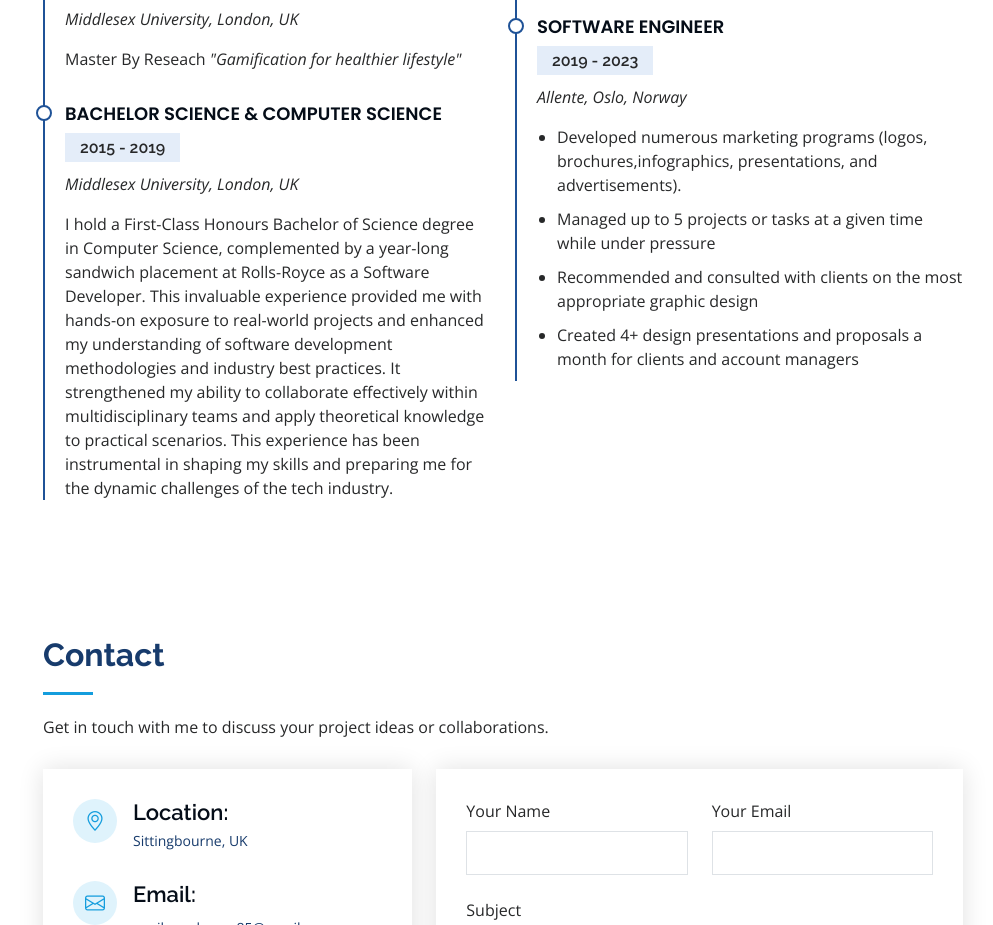
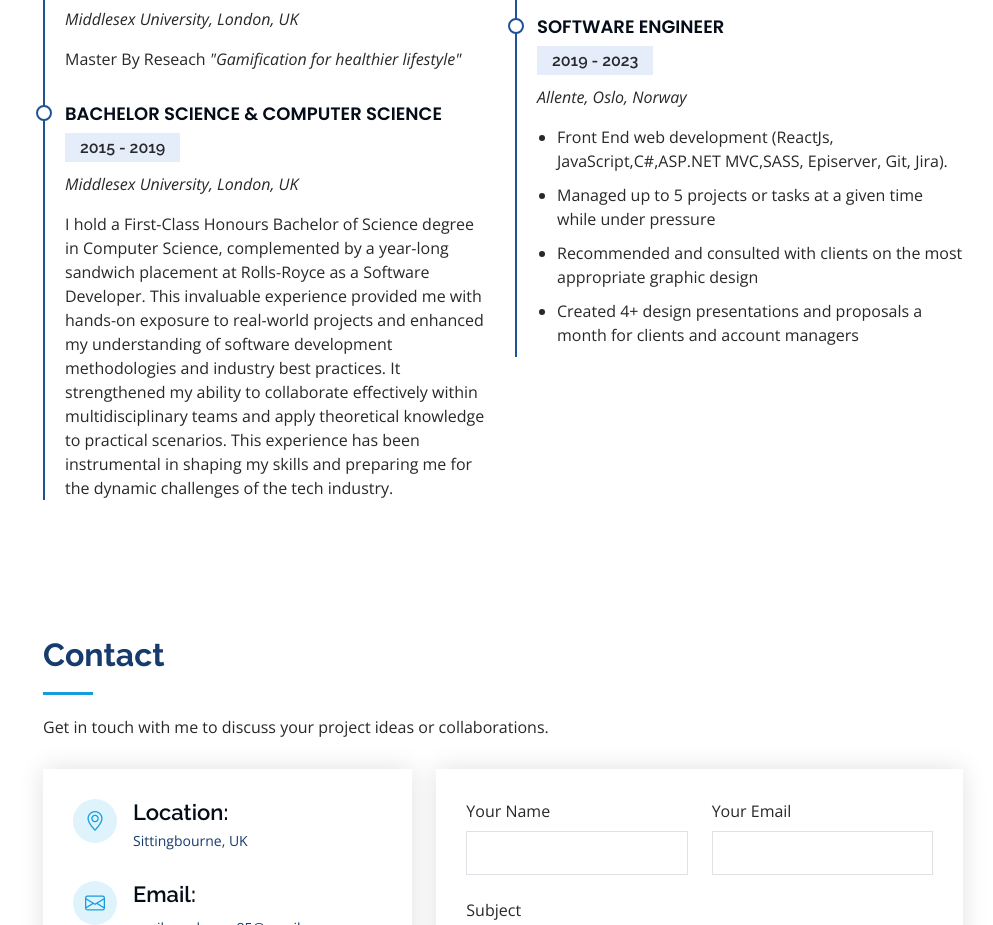
Before and after one commit to PovilasU/porfolio, a plain HTML site: page index.html in a window 1280 px wide. Shown: the part 2787-3712 px from the top of the page, without its empty margins (287-1280 px from the left). Drawn offline with nearby package versions, Linux system fonts and the light colour scheme.

Commit message:
updated cv

```diff
--- a/index.html
+++ b/index.html
@@ -500,8 +500,7 @@
                 <p><em>Allente, Oslo, Norway</em></p>
                 <ul>
                   <li>
-                    Developed numerous marketing programs (logos,
-                    brochures,infographics, presentations, and advertisements).
+                    Front End web development (ReactJs, JavaScript,C#,ASP.NET MVC,SASS, Episerver, Git, Jira).
                   </li>
                   <li>
                     Managed up to 5 projects or tasks at a given time while
```
